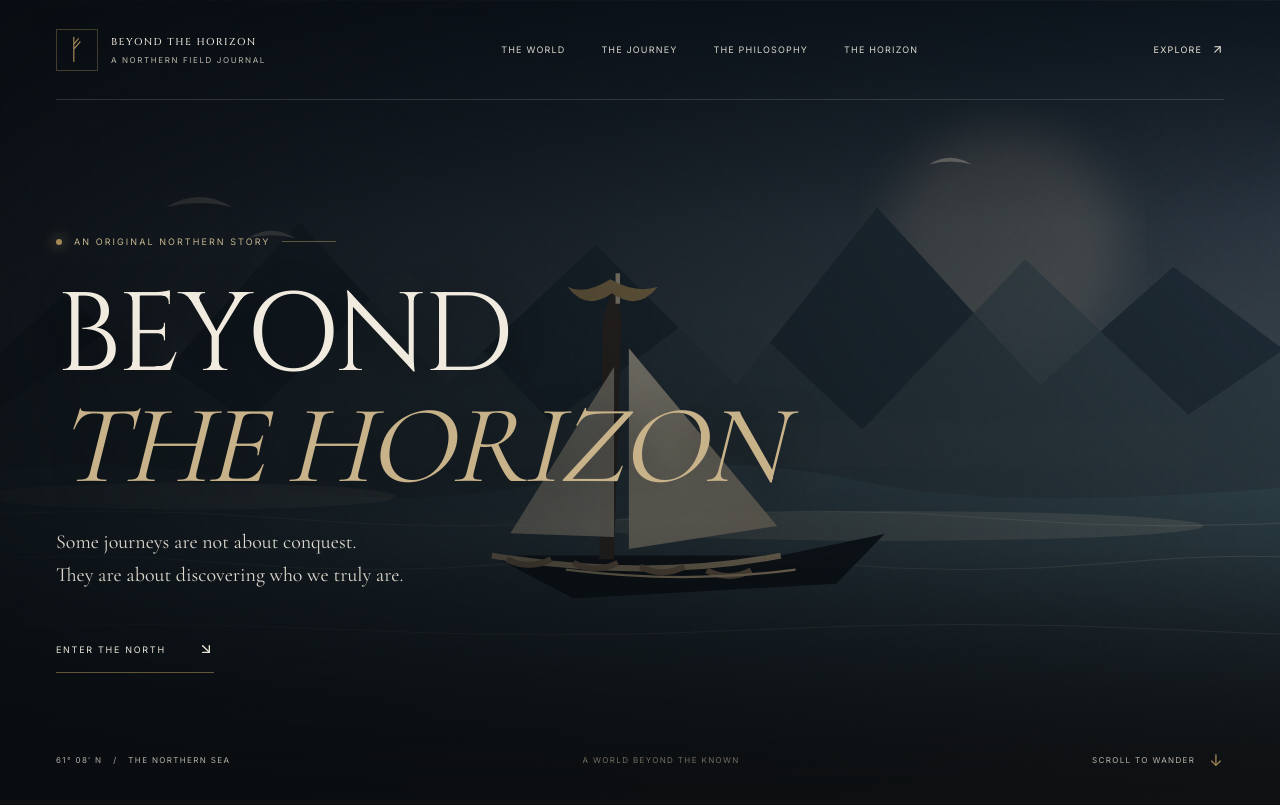
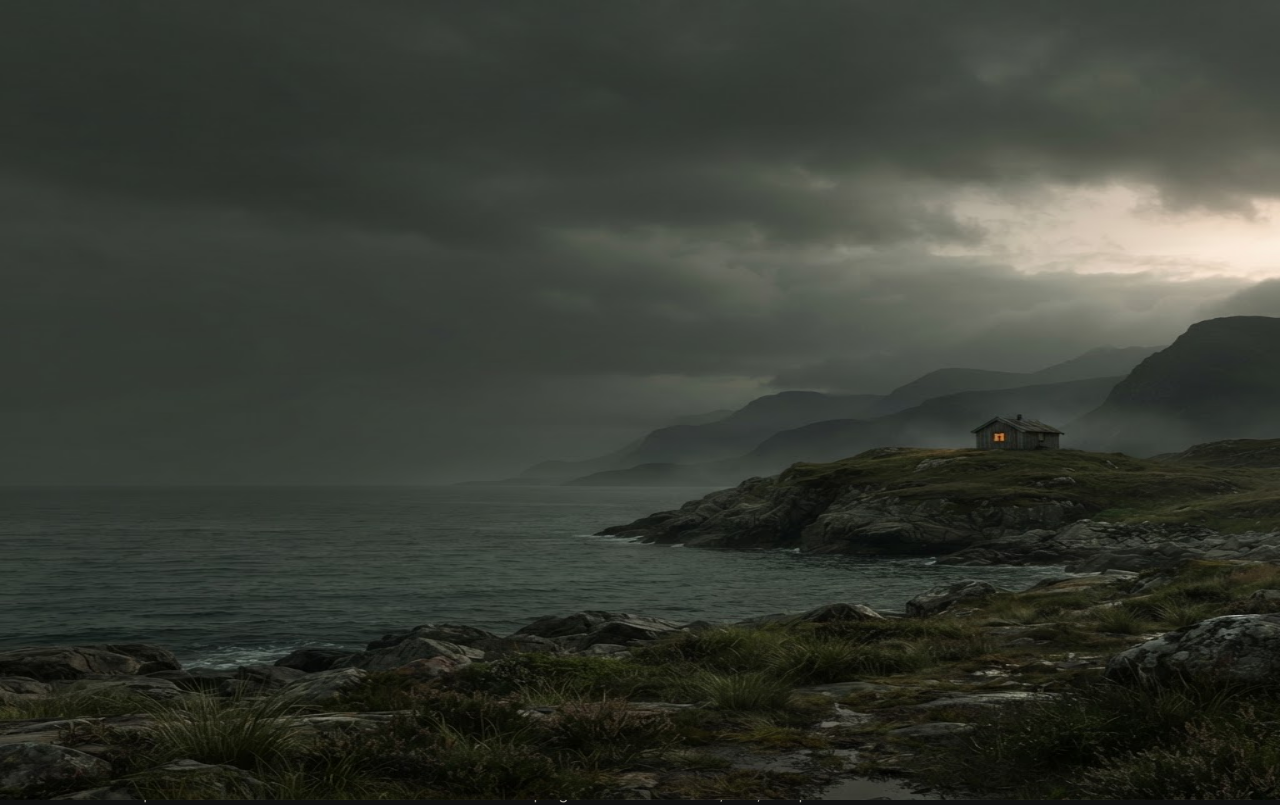
Before and after one commit to Snehapriyan697/sp-studio, a Next.js app: page / in a window 1280 px wide. Shown: the top 805 px of the page. Built offline with nearby package versions, Linux system fonts and the light colour scheme.

Commit message:
Switch homepage to professional creative developer portfolio

```diff
--- a/app/page.tsx
+++ b/app/page.tsx
@@ -1,5 +1,5 @@
-import NordicExperience from '@/components/portfolio/nordic-experience'
+import ProfessionalHome from '@/components/portfolio/professional-home'
 
 export default function Home() {
-  return <NordicExperience />
+  return <ProfessionalHome />
 }
```
